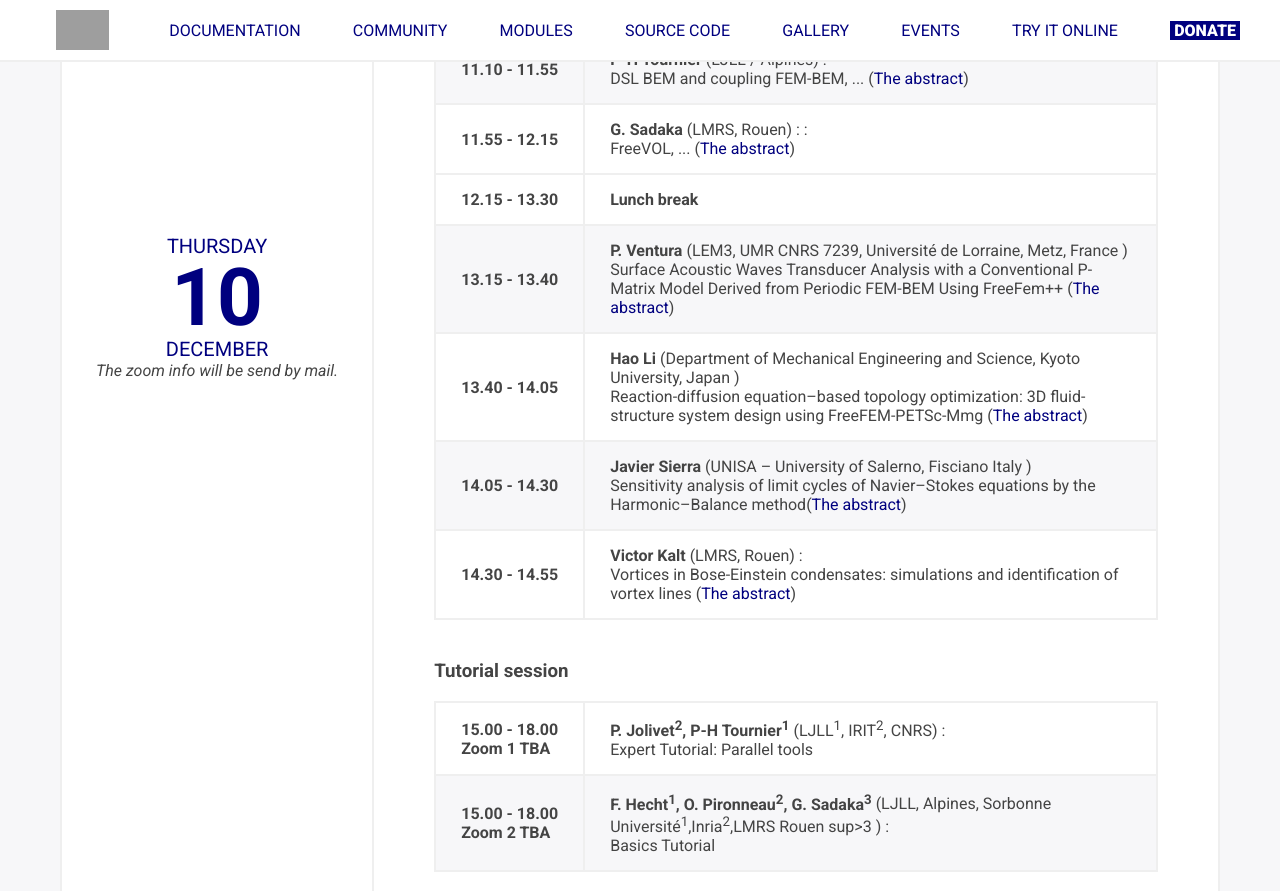
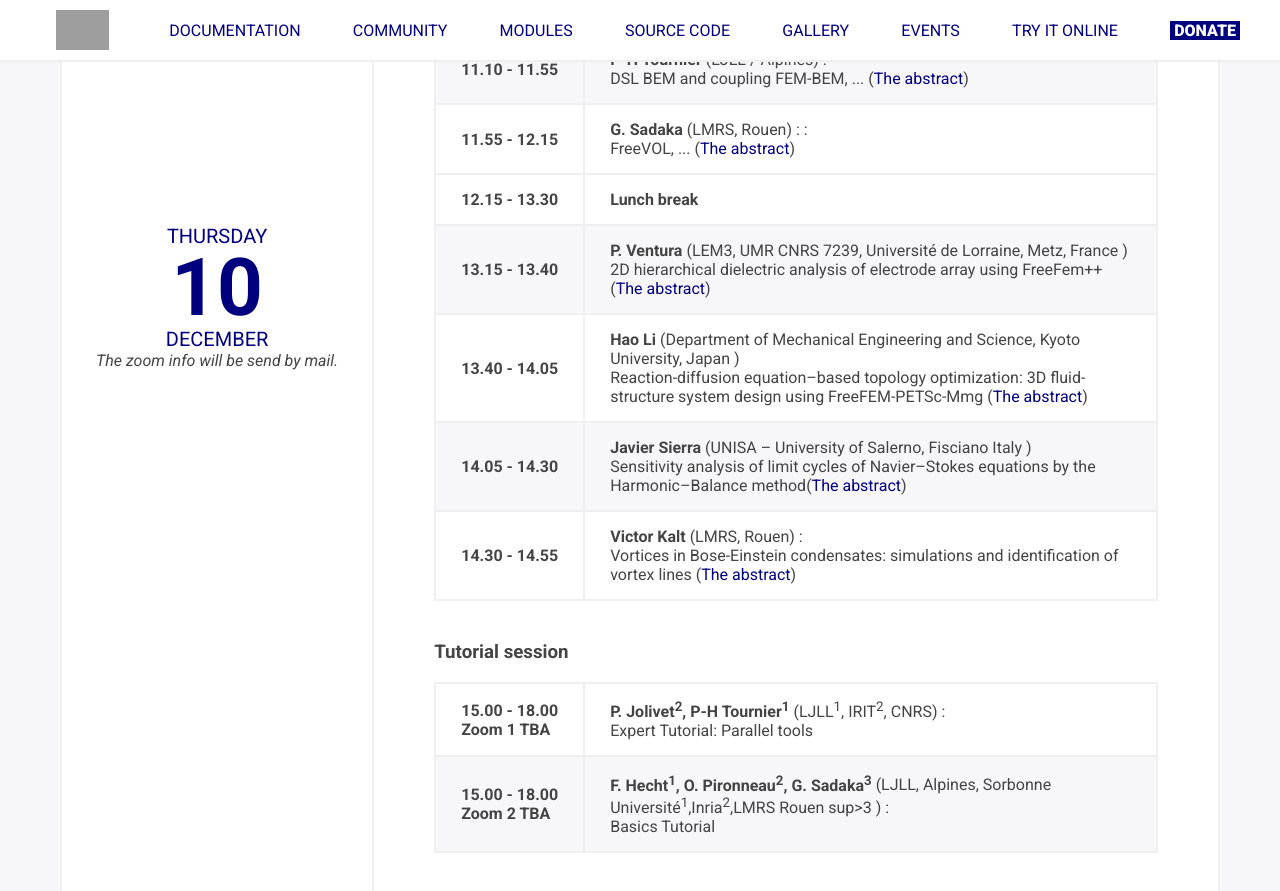
Before and after one commit to FreeFem/FreeFem-website, a Jekyll site: the page built from ffdays.md, in a window 1280 px wide and 900 px high, scrolled down 1340 px. Shown: the top 891 px of the window. Built offline with Jekyll 4.4.1, drawn with Linux system fonts in a browser that asks for light colours.

Commit message:
coorect title of P. ventara

```diff
--- a/_layouts/ffdays.html
+++ b/_layouts/ffdays.html
@@ -110,7 +110,7 @@
                 <td>
                   <strong> P. Ventura </strong> (LEM3, UMR CNRS 7239, Université de Lorraine, Metz, France )
                   <br>
-                  Surface Acoustic Waves Transducer Analysis with a Conventional P-Matrix Model Derived from Periodic FEM-BEM Using FreeFem++ (<a href="https://github.com/FreeFem/FreeFem-days/raw/master/2020/slides/PV.pdf" target="_blank">The abstract</a>)
+                  2D hierarchical dielectric analysis of electrode array using FreeFem++ (<a href="https://github.com/FreeFem/FreeFem-days/raw/master/2020/slides/PV.pdf" target="_blank">The abstract</a>)
                 </td>
 
               </tr>
```
